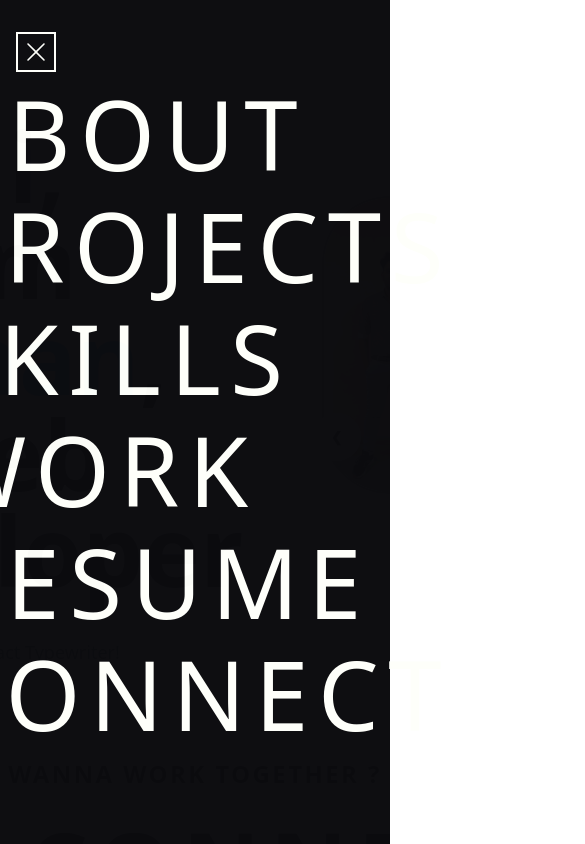
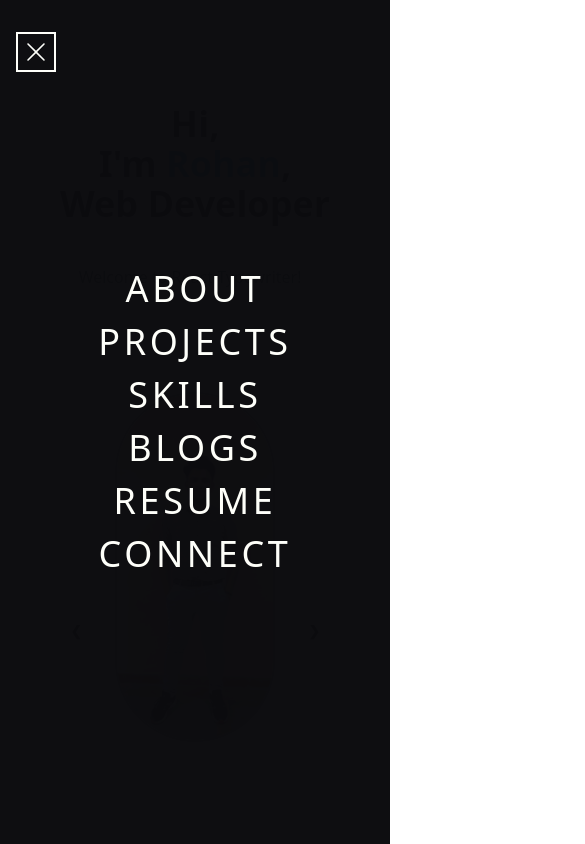
Before and after one commit to Rohansaini1512/Portfolio, a React (Vite) app: page / in a window 390 px wide. Both pictures are taken after a click on the element 36 px from the left and 52 px from the top of the page. Shown: the top 844 px of the page, 585 px wide, since content can reach past the window. Built offline with nearby package versions, Linux system fonts and the light colour scheme.

Commit message:
Making responsive

```diff
--- a/src/Experience/ExperienceCard.jsx
+++ b/src/Experience/ExperienceCard.jsx
@@ -1,6 +1,4 @@
-import  { useState } from 'react';
-// import { FiArrowRight } from 'react-icons/fi';
-// import { CiTimer } from 'react-icons/ci';
+import { useState } from 'react';
 
 const ExperienceCard = ({ imgSrc, imgAlt, tenure, position, orgName, description }) => {
   const [isHover, setIsHover] = useState(false);
@@ -11,24 +9,24 @@ const ExperienceCard = ({ imgSrc, imgAlt, tenure, position, orgName, description
 
   return (
     <div
-      className="relative w-full border border-[#727C57] flex flex-col rounded-sm z-20"
+      className="relative w-full border border-[#727C57] flex flex-col rounded-sm overflow-hidden z-20"
       onMouseEnter={handleHover}
       onMouseLeave={handleHover}
     >
-      <div className="p-8">
+      <div className="p-4 md:p-8">
         <div className="flex flex-col justify-end items-start gap-2 mt-4">
-          <img src={imgSrc} alt={imgAlt} className="w-1/6" />
-          <h4 className="text-2xl text-[#727C57] tracking-widest">{tenure}</h4>
+          <img src={imgSrc} alt={imgAlt} className="w-1/4 md:w-1/6" />
+          <h4 className="text-lg md:text-xl text-[#727C57] tracking-widest">{tenure}</h4>
         </div>
-        <div className="">
-          <h2 className="text-5xl text-[#fefffa] mt-4 mb-2 font-bold">{position}</h2>
-          <h4 className="text-3xl text-[#fefffa] mb-4 font-semibold">{orgName}</h4>
+        <div>
+          <h2 className="text-3xl md:text-4xl text-[#fefffa] mt-4 mb-2 font-bold">{position}</h2>
+          <h4 className="text-xl md:text-2xl text-[#fefffa] mb-4 font-semibold">{orgName}</h4>
         </div>
       </div>
 
       {isHover && (
-        <div className="absolute w-full h-full bg-[#727C57] opacity-95 transition duration-500 p-8">
-          <p className="font-sourceSans text-[#fefffa] text-xl font-semibold">{description}</p>
+        <div className="absolute inset-0 bg-[#727C57] opacity-95 transition duration-500 p-4 md:p-8 flex items-center justify-center">
+          <p className="font-sourceSans text-[#fefffa] text-base md:text-xl font-semibold text-center">{description}</p>
         </div>
       )}
     </div>
--- a/src/Experience/Experiences.jsx
+++ b/src/Experience/Experiences.jsx
@@ -2,11 +2,11 @@ import ExperienceCard from './ExperienceCard';
 
 const experiences = [
   {
-    imgSrc: "path/to/Gdsc.png", // Updated the path to a string
+    imgSrc: "path/to/Gdsc.png",
     imgAlt: "Software Developer",
     tenure: "Aug 2023 - June 2024",
     position: "Cloud Lead",
-    orgName: "Google Developer Student Clubs ",
+    orgName: "Google Developer Student Clubs",
     description: "Developed a web application using React and Node.js."
   },
   {
@@ -14,7 +14,7 @@ const experiences = [
     imgAlt: "Project Manager",
     tenure: "Feb 2019 - Dec 2020",
     position: "Facilitator",
-    orgName: "Google Cloud Study Jam  ",
+    orgName: "Google Cloud Study Jam",
     description: "Managed a team of 10 to deliver a project on time."
   },
   // Add more experiences as needed
@@ -22,9 +22,9 @@ const experiences = [
 
 const ExperienceSection = () => {
   return (
-    <div className="flex flex-wrap justify-center mt-10 mb-5"> {/* Decreased margin-bottom */}
+    <div className="flex flex-wrap justify-center gap-4 md:gap-8 mt-20 mb-0 px-4">
       {experiences.map((exp, index) => (
-        <div key={index} className="p-4 w-full md:w-1/2 lg:w-1/3">
+        <div key={index} className="p-4 w-full sm:w-3/4 md:w-1/2 lg:w-1/3 xl:w-1/4">
           <ExperienceCard
             imgSrc={exp.imgSrc}
             imgAlt={exp.imgAlt}
--- a/src/Layout/HomeLayout.jsx
+++ b/src/Layout/HomeLayout.jsx
@@ -35,9 +35,9 @@ function HomeLayout({ children, toggle, setToggle }) {
 
   return (
     <div className="w-full flex flex-col items-center min-h-screen">
-      <div className="w-11/12 pt-8 flex flex-row justify-between items-center z-30">
+      <div className="w-full pt-8 flex flex-row justify-between items-center px-4 md:px-8 lg:px-16 z-30">
         <div
-          className="h-10 w-10 border-2 border-[#fefffa] text-[#fefffa] text-2xl flex justify-center items-center"
+          className="h-10 w-10 border-2 border-[#fefffa] text-[#fefffa] text-2xl flex justify-center items-center cursor-pointer"
           onClick={handleToggle}
         >
           <RxHamburgerMenu
@@ -55,11 +55,11 @@ function HomeLayout({ children, toggle, setToggle }) {
 
       {toggle && (
         <motion.div className="bg-[#0C0C0F] opacity-[99%] w-full min-h-screen absolute z-20 transition duration-1000 flex justify-center items-center">
-          <ul className="">
-            <motion.li onMouseMove={handleHover} className="mb-4">
+          <ul className="flex flex-col items-center space-y-4">
+            <motion.li onMouseMove={handleHover}>
               <Link
                 to={"/"}
-                className="text-8xl leading-none text-[#fefffa] font-anton tracking-widest uppercase self-start transition duration-500 nav-link"
+                className="text-4xl md:text-6xl lg:text-8xl leading-none text-[#fefffa] font-anton tracking-widest uppercase transition duration-500 nav-link"
                 onClick={handleToggle}
               >
                 <motion.h1 style={{ x: hoverX, y: hoverY }} className="hollow-bg absolute">About</motion.h1>
@@ -67,10 +67,10 @@ function HomeLayout({ children, toggle, setToggle }) {
               </Link>
             </motion.li>
 
-            <motion.li onMouseMove={handleHover} className="mb-4">
+            <motion.li onMouseMove={handleHover}>
               <Link
                 to={"/projects"}
-                className="text-8xl leading-none text-[#fefffa] font-anton tracking-widest uppercase self-start transition duration-500 nav-link"
+                className="text-4xl md:text-6xl lg:text-8xl leading-none text-[#fefffa] font-anton tracking-widest uppercase transition duration-500 nav-link"
                 onClick={handleToggle}
               >
                 <motion.h1 style={{ x: hoverX, y: hoverY }} className="hollow-bg absolute">Projects</motion.h1>
@@ -78,10 +78,10 @@ function HomeLayout({ children, toggle, setToggle }) {
               </Link>
             </motion.li>
 
-            <motion.li onMouseMove={handleHover} className="mb-4">
+            <motion.li onMouseMove={handleHover}>
               <Link
                 to={"/skills"}
-                className="text-8xl leading-none text-[#fefffa] font-anton tracking-widest uppercase self-start transition duration-500 nav-link"
+                className="text-4xl md:text-6xl lg:text-8xl leading-none text-[#fefffa] font-anton tracking-widest uppercase transition duration-500 nav-link"
                 onClick={handleToggle}
               >
                 <motion.h1 style={{ x: hoverX, y: hoverY }} className="hollow-bg absolute">Skills</motion.h1>
@@ -89,21 +89,21 @@ function HomeLayout({ children, toggle, setToggle }) {
               </Link>
             </motion.li>
 
-            <motion.li onMouseMove={handleHover} className="mb-4">
-              <Link
-                to={"/work"}
-                className="text-8xl leading-none text-[#fefffa] font-anton tracking-widest uppercase self-start transition duration-500 nav-link"
+            <motion.li onMouseMove={handleHover}>
+              <a
+                href={"https://hashnode.com/@Rohansaini1512"}
+                className="text-4xl md:text-6xl lg:text-8xl leading-none text-[#fefffa] font-anton tracking-widest uppercase transition duration-500 nav-link"
                 onClick={handleToggle}
               >
-                <motion.h1 style={{ x: hoverX, y: hoverY }} className="hollow-bg absolute">Work</motion.h1>
-                Work
-              </Link>
+                <motion.h1 style={{ x: hoverX, y: hoverY }} className="hollow-bg absolute">Blogs</motion.h1>
+                Blogs
+              </a>
             </motion.li>
 
-            <motion.li onMouseMove={handleHover} className="mb-4">
+            <motion.li onMouseMove={handleHover}>
               <a
                 href={"https://drive.google.com/file/d/1FO2lrB0-5tclNrm-AidszGTjwKcTEFLm/view?usp=drive_link"}
-                className="text-8xl leading-none text-[#fefffa] font-anton tracking-widest uppercase self-start transition duration-500 nav-link"
+                className="text-4xl md:text-6xl lg:text-8xl leading-none text-[#fefffa] font-anton tracking-widest uppercase transition duration-500 nav-link"
                 onClick={handleToggle}
               >
                 <motion.h1 style={{ x: hoverX, y: hoverY }} className="hollow-bg absolute">Resume</motion.h1>
@@ -111,10 +111,10 @@ function HomeLayout({ children, toggle, setToggle }) {
               </a>
             </motion.li>
 
-            <motion.li onMouseMove={handleHover} className="mb-4">
+            <motion.li onMouseMove={handleHover}>
               <Link
                 to={"/connect"}
-                className="text-8xl leading-none text-[#fefffa] font-anton tracking-widest uppercase self-start transition duration-500 nav-link"
+                className="text-4xl md:text-6xl lg:text-8xl leading-none text-[#fefffa] font-anton tracking-widest uppercase transition duration-500 nav-link"
                 onClick={handleToggle}
               >
                 <motion.h1 style={{ x: hoverX, y: hoverY }} className="hollow-bg absolute">Connect</motion.h1>
@@ -125,7 +125,7 @@ function HomeLayout({ children, toggle, setToggle }) {
         </motion.div>
       )}
 
-      <div className="w-full flex-grow overflow-auto">
+      <div className="w-full flex-grow overflow-auto px-4 md:px-8 lg:px-16">
         {children}
       </div>
 
--- a/src/Pages/Home.jsx
+++ b/src/Pages/Home.jsx
@@ -1,4 +1,3 @@
-/* eslint-disable react/no-unescaped-entities */
 import { useState } from "react";
 import CarouselSlide from "../Components/CarouselSlide";
 import { celebrities } from "../Components/CelebrityData";
@@ -7,18 +6,20 @@ import HomeLayout from "../Layout/HomeLayout";
 import Typewriter from 'typewriter-effect';
 import { FaArrowRight } from "react-icons/fa";
 import { Link } from "react-router-dom";
+
 function Home() {
     const [toggle, setToggle] = useState(false);
 
     return (
         <HomeLayout toggle={toggle} setToggle={setToggle}>
-            <div className="flex flex-row items-center justify-center space-y-16 py-8">
-                <div className="w-full flex flex-col items-center text-center">
-                    <h1 className="text-8xl font-bold mb-4 ">Hi, <br />I'm <span className="text-blue-500">Rohan</span>, <br />
+            <div className="flex flex-col md:flex-row items-center justify-center space-y-16 md:space-y-0 py-8">
+                <div className="w-full flex flex-col items-center text-center px-4 md:px-0">
+                    <h1 className="text-4xl md:text-5xl lg:text-6xl xl:text-8xl font-bold mb-4">
+                        Hi, <br />I'm <span className="text-blue-500">Rohan</span>, <br />
                         Web Developer
                     </h1>
-                    <div className="bg-white p-6 rounded-lg shadow-lg max-w-2xl">
-                        <p className="text-lg leading-relaxed text-gray-700">
+                    <div className="bg-white p-6 rounded-lg shadow-lg max-w-md md:max-w-2xl mx-4">
+                        <p className="text-base md:text-lg leading-relaxed text-gray-700">
                             <Typewriter
                                 options={{
                                     strings: ['Hello!', 'Welcome to React Typewriter!', 'Enjoy typing effects.'],
@@ -30,8 +31,8 @@ function Home() {
                     </div>
                 </div>
 
-                <div className="w-full flex flex-col items-center">
-                    <div className="carousel w-1/2">
+                <div className="w-full flex flex-col items-center px-4">
+                    <div className="carousel w-full md:w-3/4 lg:w-1/2">
                         {celebrities && celebrities.map(celebrity => (
                             <CarouselSlide
                                 {...celebrity}
@@ -44,21 +45,19 @@ function Home() {
             </div>
 
             {!toggle && (
-                <div className="App min-h-screen overflow-auto">
-                    <div className="min-h-screen">
-                        <div className="text-center">
-                            <h1 className="text-9xl font-semibold mt-10 mb-5">Experience</h1>
-                        </div>
+                <div className="w-full min-h-screen overflow-auto">
+                    <div className="text-center px-4">
+                        <h1 className="text-4xl md:text-6xl lg:text-9xl font-semibold mt-20 mb-0">Experience</h1>
                         <ExperienceSection />
                     </div>
                 </div>
             )}
 
-            <div className="flex flex-col items-center mt-5 mb-10">
-                <div className="text-2xl font-semibold text-center mb-7 tracking-widest">
-                    WANNA WORK TOGETHER ?
+            <div className="flex flex-col items-center mt-0 mb-10 px-4">
+                <div className="text-xl md:text-2xl font-semibold text-center mb-7 tracking-widest">
+                    WANNA WORK TOGETHER?
                 </div>
-                <Link to="/connect" className="text-8xl font-bold tracking-widest space-x-4 hover:underline inline-flex items-center">
+                <Link to="/connect" className="text-4xl md:text-6xl lg:text-8xl font-bold tracking-widest space-x-4 hover:underline inline-flex items-center">
                     LET'S <span className="ml-4">CONNECT</span>
                     <FaArrowRight />
                 </Link>
--- a/src/Pages/Projects.jsx
+++ b/src/Pages/Projects.jsx
@@ -43,8 +43,8 @@ const Back = [
 
 const Cloud = [
     {
-        imgSrc: "Eks",
-        imgAlt: "EKS",
+        imgSrc: {Eks},
+        imgAlt: "EKs",
         repoURL: "https://github.com/Rohansaini1512/AWS/tree/main/ProjectHostOnEKS",
         name: "2048",
         description:
--- a/src/index.css
+++ b/src/index.css
@@ -71,3 +71,36 @@ html, body, #root, .App {
   ul li .nav-link:hover .hollow-bg {
     opacity: 1;
   }
+
+ /* Drawer and overlay styles */
+.drawer-overlay {
+  position: fixed;
+  top: 0;
+  left: 0;
+  width: 100%;
+  height: 100%;
+  background-color: rgba(0, 0, 0, 0.5); /* Semi-transparent black */
+  z-index: 999; /* Ensure it's above other content */
+  display: none; /* Hidden by default */
+}
+
+.drawer-open .drawer-overlay {
+  display: block; /* Show overlay when drawer is open */
+}
+
+.drawer {
+  position: fixed;
+  top: 0;
+  right: 0;
+  width: 300px; /* Adjust as needed */
+  height: 100%;
+  background-color: white;
+  box-shadow: 0 0 10px rgba(0, 0, 0, 0.3);
+  transform: translateX(100%); /* Hide drawer by default */
+  transition: transform 0.3s ease;
+  z-index: 1000; /* Ensure it's above the overlay */
+}
+
+.drawer-open .drawer {
+  transform: translateX(0); /* Show drawer */
+}
```
Lines whose indentation alone changed are shown as unchanged.
